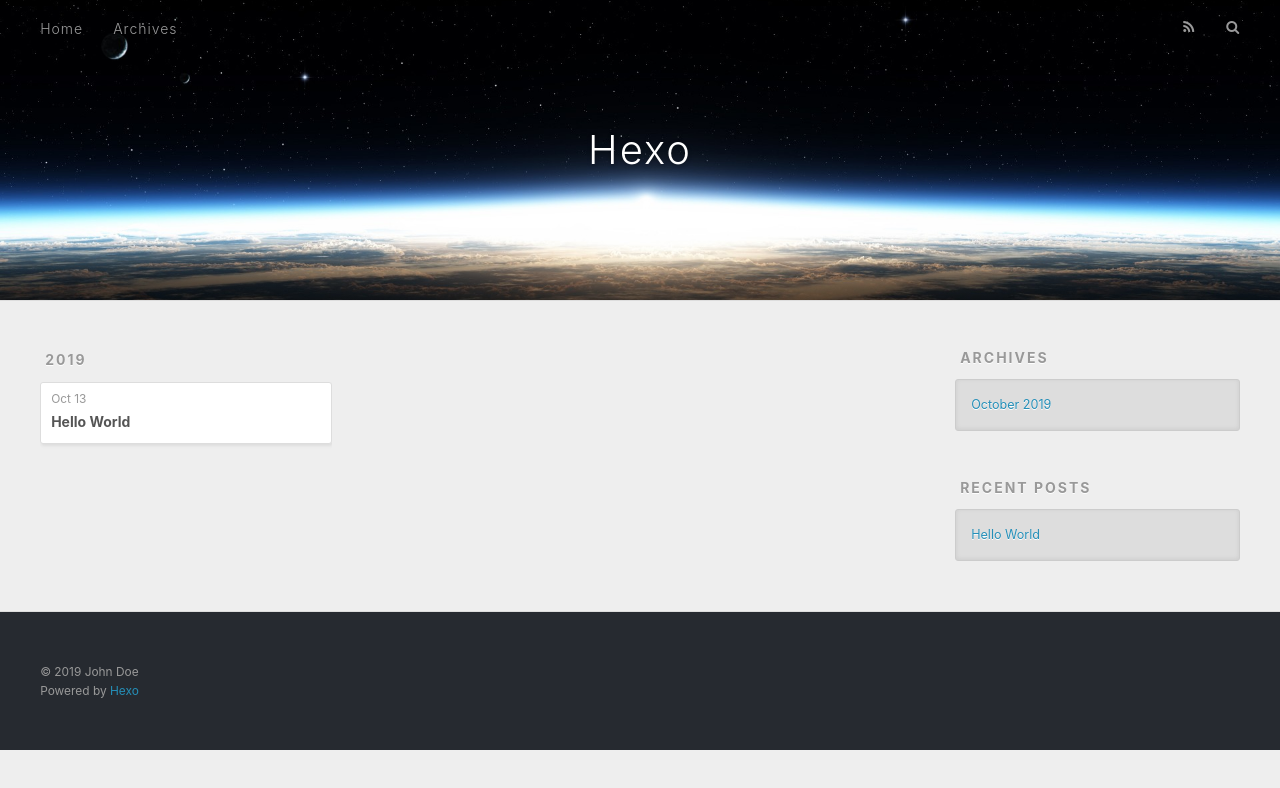
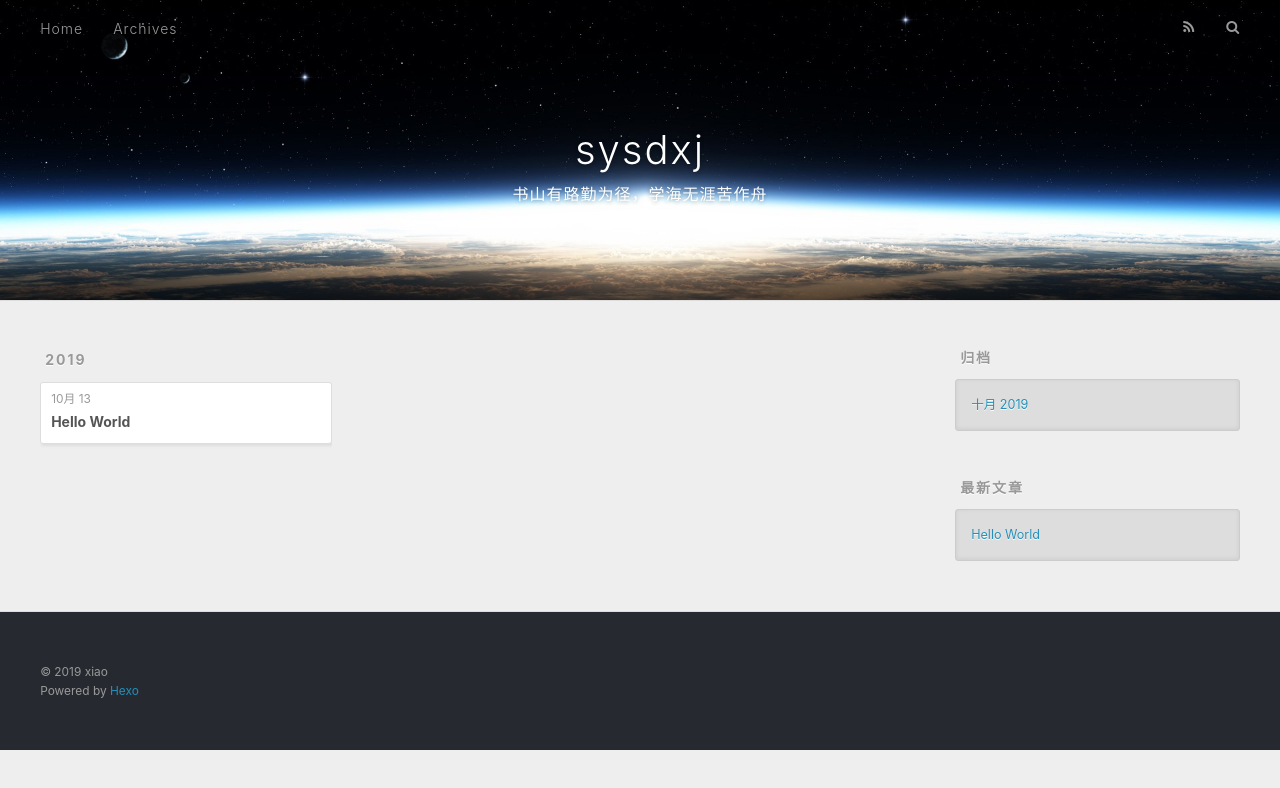
Before and after one commit to sysdxj/sysdxj.github.io, a plain HTML site: page archives/2019/10/index.html in a window 1280 px wide. Drawn offline with nearby package versions, Linux system fonts and the light colour scheme.

Commit message:
Site updated: 2019-10-13 23:42:03

```diff
--- a/archives/2019/10/index.html
+++ b/archives/2019/10/index.html
@@ -5,17 +5,21 @@
 
 
 
-  <title>Archives: 2019/10 | Hexo</title>
+  <title>归档: 2019/10 | sysdxj</title>
   <meta name="viewport" content="width=device-width, initial-scale=1, maximum-scale=1">
-  <meta property="og:type" content="website">
-<meta property="og:title" content="Hexo">
+  <meta name="description" content="每天的个人总结">
+<meta name="keywords" content="IT民工">
+<meta property="og:type" content="website">
+<meta property="og:title" content="sysdxj">
 <meta property="og:url" content="http://yoursite.com/archives/2019/10/index.html">
-<meta property="og:site_name" content="Hexo">
-<meta property="og:locale" content="en">
+<meta property="og:site_name" content="sysdxj">
+<meta property="og:description" content="每天的个人总结">
+<meta property="og:locale" content="zh-CN">
 <meta name="twitter:card" content="summary">
-<meta name="twitter:title" content="Hexo">
+<meta name="twitter:title" content="sysdxj">
+<meta name="twitter:description" content="每天的个人总结">
 
-    <link rel="alternate" href="/atom.xml" title="Hexo" type="application/atom+xml">
+    <link rel="alternate" href="/atom.xml" title="sysdxj" type="application/atom+xml">
 
 
     <link rel="icon" href="/favicon.png">
@@ -34,8 +38,12 @@
   <div id="header-outer" class="outer">
     <div id="header-title" class="inner">
       <h1 id="logo-wrap">
-        <a href="/" id="logo">Hexo</a>
+        <a href="/" id="logo">sysdxj</a>
       </h1>
+
+        <h2 id="subtitle-wrap">
+          <a href="/" id="subtitle">书山有路勤为径，学海无涯苦作舟</a>
+        </h2>
 
     </div>
     <div id="header-inner" class="inner">
@@ -51,7 +59,7 @@
 
           <a id="nav-rss-link" class="nav-icon" href="/atom.xml" title="RSS Feed"></a>
 
-        <a id="nav-search-btn" class="nav-icon" title="Search"></a>
+        <a id="nav-search-btn" class="nav-icon" title="搜索"></a>
       </nav>
       <div id="search-form-wrap">
         <form action="//google.com/search" method="get" accept-charset="UTF-8" class="search-form"><input type="search" name="q" class="search-form-input" placeholder="Search"><button type="submit" class="search-form-submit">&#xF002;</button><input type="hidden" name="sitesearch" value="http://yoursite.com"></form>
@@ -77,7 +85,7 @@
   <div class="archive-article-inner">
     <header class="archive-article-header">
       <a href="/2019/10/13/hello-world/" class="archive-article-date">
-  <time datetime="2019-10-13T14:46:37.435Z" itemprop="datePublished">Oct 13</time>
+  <time datetime="2019-10-13T14:46:37.435Z" itemprop="datePublished">10月 13</time>
 </a>
 
 
@@ -109,9 +117,9 @@
 
 
   <div class="widget-wrap">
-    <h3 class="widget-title">Archives</h3>
+    <h3 class="widget-title">归档</h3>
     <div class="widget">
-      <ul class="archive-list"><li class="archive-list-item"><a class="archive-list-link" href="/archives/2019/10/">October 2019</a></li></ul>
+      <ul class="archive-list"><li class="archive-list-item"><a class="archive-list-link" href="/archives/2019/10/">十月 2019</a></li></ul>
     </div>
   </div>
 
@@ -119,7 +127,7 @@
 
 
   <div class="widget-wrap">
-    <h3 class="widget-title">Recent Posts</h3>
+    <h3 class="widget-title">最新文章</h3>
     <div class="widget">
       <ul>
 
@@ -139,7 +147,7 @@
 
   <div class="outer">
     <div id="footer-info" class="inner">
-      &copy; 2019 John Doe<br>
+      &copy; 2019 xiao<br>
       Powered by <a href="http://hexo.io/" target="_blank">Hexo</a>
     </div>
   </div>
```
Also changed, not shown: 2019/10/13/hello-world/index.html (+16 -11 lines), archives/2019/index.html (+22 -14 lines), archives/index.html (+22 -14 lines), index.html (+22 -14 lines).
